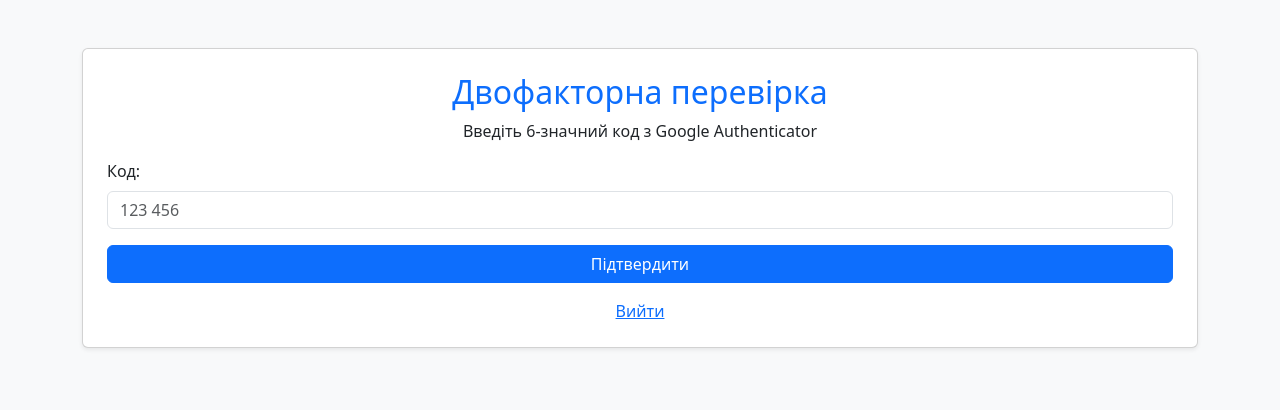
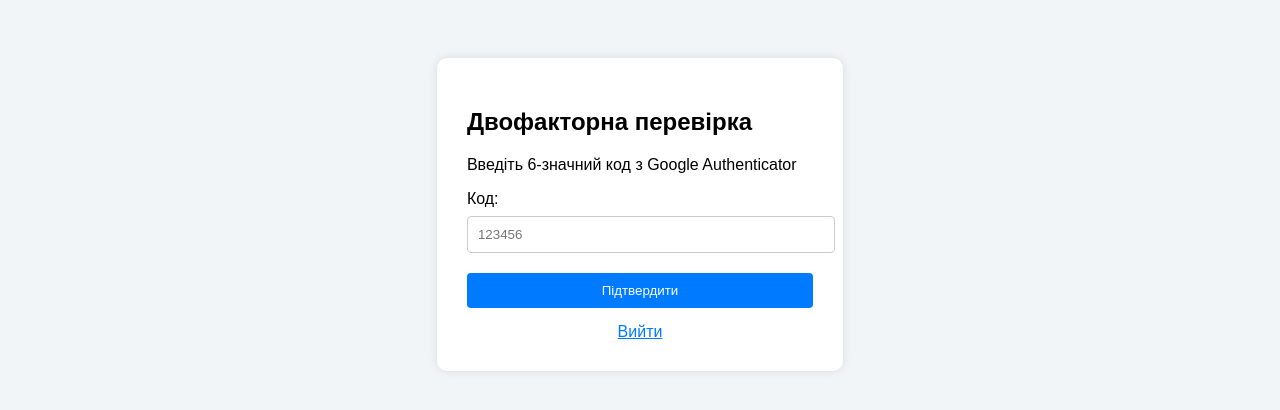
Before and after one commit to Diplomtest7/flask-2fa-auth, a Flask app: page /2fa in a window 1280 px wide. Shown: the top 410 px of the page. Run offline with Flask 3, Linux system fonts and the light colour scheme; a user stored in the database is signed in.

Commit message:
Update 2FA page template

```diff
--- a/templates/two_factor.html
+++ b/templates/two_factor.html
@@ -2,36 +2,84 @@
 <html lang="uk">
 <head>
     <meta charset="UTF-8">
-    <title>2FA Перевірка</title>
-    <link rel="stylesheet" href="https://cdn.jsdelivr.net/npm/bootstrap@5.3.0/dist/css/bootstrap.min.css">
+    <title>Двофакторна перевірка</title>
+    <style>
+        body {
+            font-family: Arial, sans-serif;
+            background-color: #f2f5f7;
+            display: flex;
+            flex-direction: column;
+            align-items: center;
+            padding-top: 50px;
+        }
+
+        .form-container {
+            background-color: white;
+            padding: 30px;
+            border-radius: 10px;
+            box-shadow: 0 0 10px rgba(0, 0, 0, 0.1);
+        }
+
+        input[type="text"] {
+            width: 100%;
+            padding: 10px;
+            margin-top: 8px;
+            margin-bottom: 20px;
+            border: 1px solid #ccc;
+            border-radius: 4px;
+        }
+
+        .btn {
+            background-color: #007bff;
+            color: white;
+            padding: 10px 15px;
+            border: none;
+            border-radius: 4px;
+            cursor: pointer;
+            width: 100%;
+        }
+
+        .btn:hover {
+            background-color: #0056b3;
+        }
+
+        .flash {
+            margin-bottom: 15px;
+            padding: 10px;
+            background-color: #ffe5e5;
+            border: 1px solid #ff8a8a;
+            border-radius: 4px;
+            color: #b30000;
+        }
+
+        a {
+            display: block;
+            margin-top: 15px;
+            text-align: center;
+            color: #007bff;
+        }
+
+    </style>
 </head>
-<body class="bg-light">
-<div class="container mt-5">
-    {% with messages = get_flashed_messages(with_categories=true) %}
-      {% if messages %}
-        {% for category, message in messages %}
-          <div class="alert alert-{{ category }} text-center">
-            {{ message }}
-          </div>
-        {% endfor %}
-      {% endif %}
-    {% endwith %}
-    <div class="card p-4 shadow-sm">
-        <h2 class="text-center text-primary">Двофакторна перевірка</h2>
-        <p class="text-center">Введіть 6-значний код з Google Authenticator</p>
+<body>
+    <div class="form-container">
+        {% with messages = get_flashed_messages() %}
+            {% if messages %}
+                {% for message in messages %}
+                    <div class="flash">{{ message }}</div>
+                {% endfor %}
+            {% endif %}
+        {% endwith %}
+
+        <h2>Двофакторна перевірка</h2>
+        <p>Введіть 6-значний код з Google Authenticator</p>
         <form method="POST">
-            <div class="mb-3">
-                <label for="otp" class="form-label">Код:</label>
-                <input type="text" class="form-control" id="otp" name="otp" placeholder="123 456" required>
-            </div>
-            <div class="d-grid">
-                <button type="submit" class="btn btn-primary">Підтвердити</button>
-            </div>
+            <label for="otp">Код:</label>
+            <input type="text" name="otp" id="otp" required placeholder="123456">
+            <button type="submit" class="btn">Підтвердити</button>
         </form>
-        <div class="mt-3 text-center">
-            <a href="{{ url_for('login') }}">Вийти</a>
-        </div>
+
+        <a href="{{ url_for('logout') }}">Вийти</a>
     </div>
-</div>
 </body>
 </html>
```
